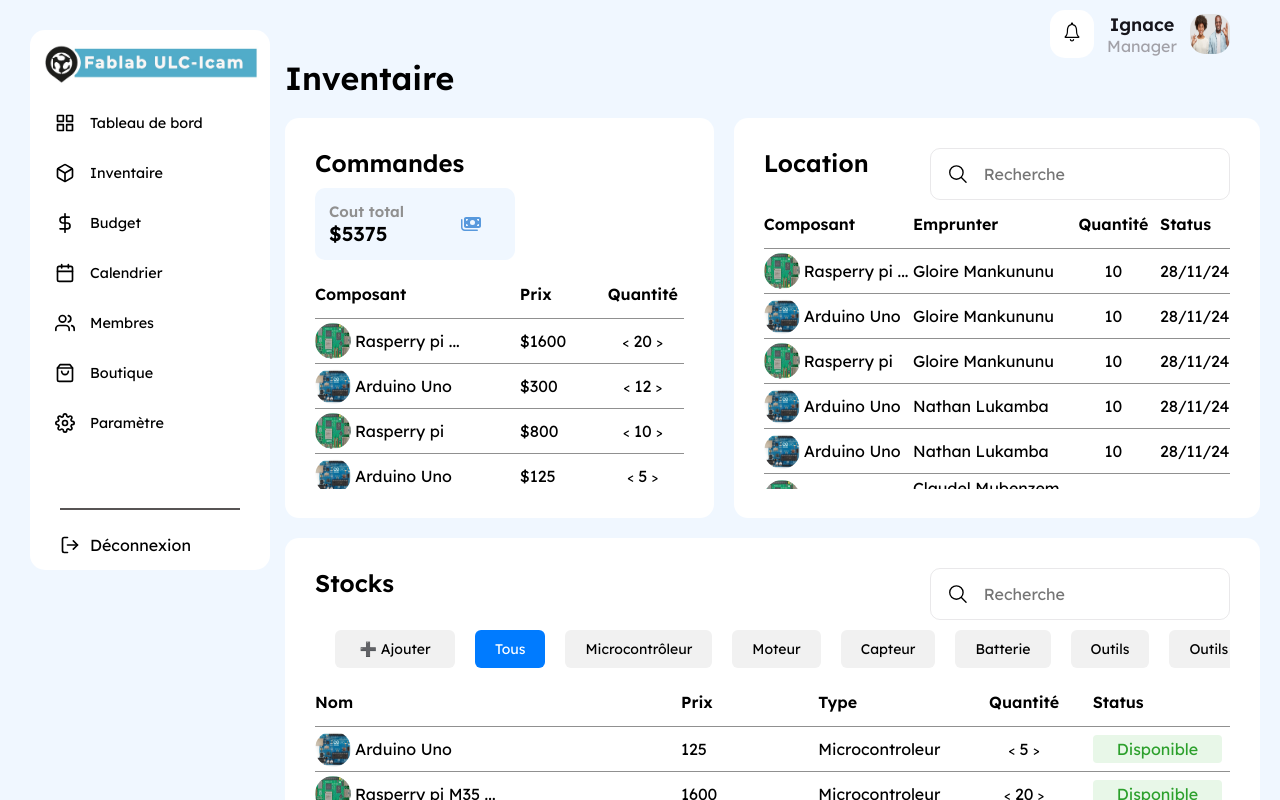
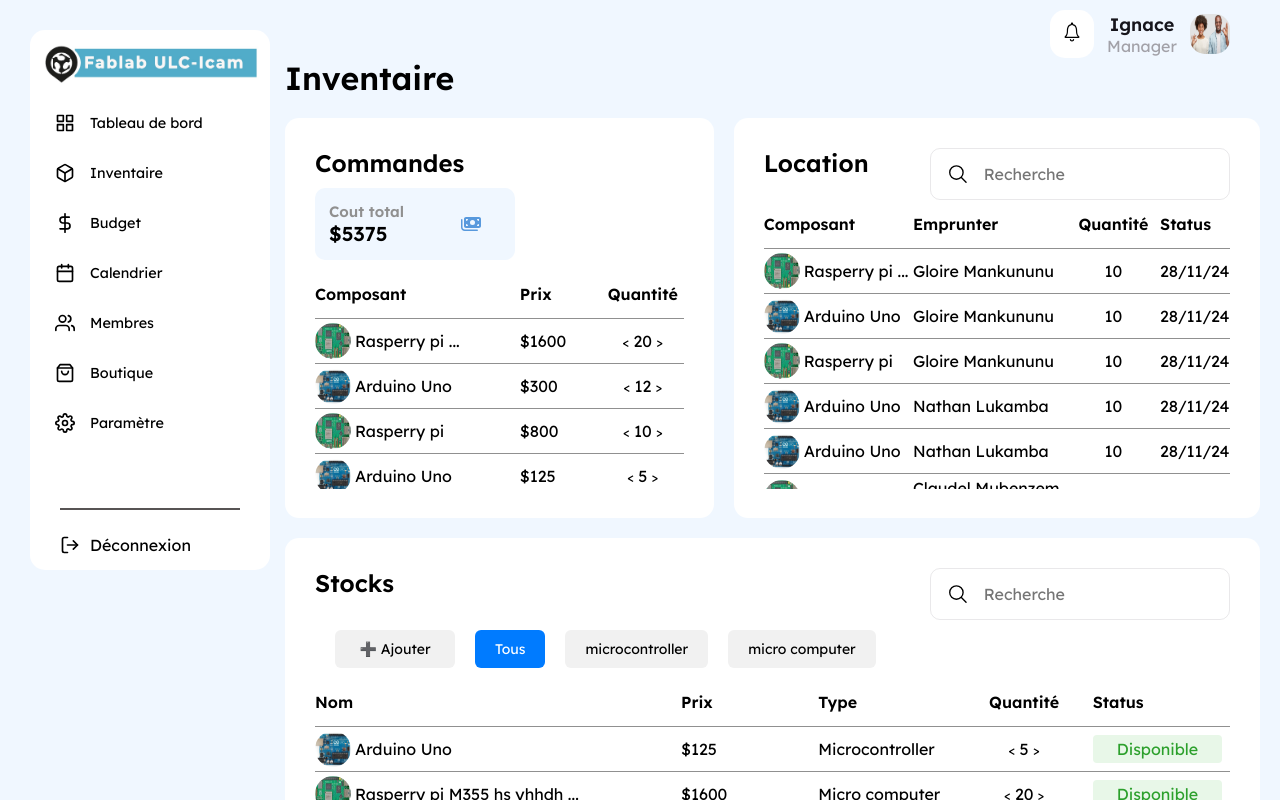
Before and after one commit to Coder-Edge/USI-Fablab, a React (Vite) app: page / in a window 1280 px wide. Shown: the top 800 px of the page. Built offline with nearby package versions, Linux system fonts and the light colour scheme.

Commit message:
Fontend dynamique v2

```diff
--- a/src/Location/location.jsx
+++ b/src/Location/location.jsx
@@ -1,15 +1,32 @@
 import "./location.css"
 import { IoSearchOutline } from "react-icons/io5";
-import {borrows} from "../models/borows";
+import { borrows } from "../models/borows";
+import { useEffect, useState } from "react";
 
 const Location = () => {
+
+    // data acquisition
+    const [data, setData] = useState([])
+
+    useEffect(() => {
+        setData(borrows)
+    }, [])
+
+    // search
+    const [searchTerm, setSearchTerm] = useState([])
+
+    const handleSearch = (e) => {
+        let value = e.target.value.toLowerCase()
+        setSearchTerm(value)
+    }
+
     return (
         <div className="location">
             <div className="head">
                 <h2>Location</h2>
                 <div className="search">
                     <IoSearchOutline className="icon" />
-                    <input type="search" placeholder="Recherche" />
+                    <input type="search" placeholder="Recherche" onChange={handleSearch} />
                 </div>
             </div>
             <div className="table">
@@ -23,8 +40,13 @@ const Location = () => {
                         </tr>
                     </thead>
                     <tbody style={{ maxHeight: "240px" }}>
-                        {borrows.map((borrow, ind0) => (
-                            borrow.products.map((item, ind1) => (
+                        {data
+                        .map((borrow, ind0) => (
+                            borrow.products
+                            .filter((a) => {
+                                return a["product"].name.toLowerCase().includes(searchTerm) || borrow.user.name.toLowerCase().includes(searchTerm)
+                            })
+                            .map((item, ind1) => (
                                 <tr key={`${ind0}-${ind1}`}>
                                     <td className="component" style={{ width: "32%" }}>
                                         <div>
--- a/src/models/product.js
+++ b/src/models/product.js
@@ -26,23 +26,40 @@ class Product {
             this.is_available = is_available
         }
     }
+
+
+    /**
+     *
+     * @param {Array<Product>} list_of_product
+     * @returns
+     */
+    static getTypes(list_of_product) {
+        let types = []
+
+        list_of_product.map((product) => {
+            if (!types.includes(product.type)) {
+                types.push(product.type)
+            }
+        })
+        return types
+    }
 }
 
 let ListProducts = [
-    new Product({name: "Arduino Uno", quantity: 5, price: 25, image:"./src/assets/arduino.jpg", type: "Microcontroleur", is_available: true}),
-    new Product("Rasperry pi M355 hs yhhdh", 80, 20, "./src/assets/raspberry.jpg", "Microcontroleur" , true),
-    new Product("Arduino Uno", 25, 20, "./src/assets/arduino.jpg", "Microcontroleur", true),
-    new Product("Rasperry pi", 80, 20, "./src/assets/raspberry.jpg", "Microcontroleur", true),
-    new Product("Arduino Uno", 25, 20, "./src/assets/arduino.jpg", "Microcontroleur", false),
-    new Product("Rasperry pi", 80, 20, "./src/assets/raspberry.jpg", "Microcontroleur", true),
-    new Product("Arduino Uno", 25, 20, "./src/assets/arduino.jpg", "Microcontroleur", true),
-    new Product("Rasperry pi", 80, 20, "./src/assets/raspberry.jpg", "Microcontroleur", true),
-    new Product("Arduino Uno", 25, 20, "./src/assets/arduino.jpg", "Microcontroleur", false),
-    new Product("Rasperry pi", 80, 20, "./src/assets/raspberry.jpg", "Microcontroleur", true),
-    new Product("Arduino Uno", 25, 20, "./src/assets/arduino.jpg", "Microcontroleur", false),
-    new Product("Rasperry pi", 80, 20, "./src/assets/raspberry.jpg", "Microcontroleur", true),
-    new Product("Arduino Uno", 25, 20, "./src/assets/arduino.jpg", "Microcontroleur", true),
-    new Product("Rasperry pi", 80, 20, "./src/assets/raspberry.jpg", "Microcontroleur", true),
+    new Product({name: "Arduino Uno", quantity: 5, price: 25, image:"./src/assets/arduino.jpg", type: "Microcontroller", is_available: true}),
+    new Product("Rasperry pi M355 hs yhhdh hyedygedeydudueudhedhuehduehd", 80, 20, "./src/assets/raspberry.jpg", "Micro computer" , true),
+    new Product("Arduino Uno", 25, 20, "./src/assets/arduino.jpg", "Microcontroller", true),
+    new Product("Rasperry pi", 80, 20, "./src/assets/raspberry.jpg", "Micro computer", true),
+    new Product("Arduino Uno", 25, 20, "./src/assets/arduino.jpg", "Microcontroller", false),
+    new Product("Rasperry pi", 80, 20, "./src/assets/raspberry.jpg", "Micro computer", true),
+    new Product("Arduino Uno", 25, 20, "./src/assets/arduino.jpg", "Microcontroller", true),
+    new Product("Rasperry pi", 80, 20, "./src/assets/raspberry.jpg", "Micro computer", true),
+    new Product("Arduino Uno", 25, 20, "./src/assets/arduino.jpg", "Microcontroller", false),
+    new Product("Rasperry pi", 80, 20, "./src/assets/raspberry.jpg", "Micro computer", true),
+    new Product("Arduino Uno", 25, 20, "./src/assets/arduino.jpg", "Microcontroller", false),
+    new Product("Rasperry pi", 80, 20, "./src/assets/raspberry.jpg", "Micro computer", true),
+    new Product("Arduino Uno", 25, 20, "./src/assets/arduino.jpg", "Microcontroller", true),
+    new Product("Rasperry pi", 80, 20, "./src/assets/raspberry.jpg", "Micro computer", true),
 ]
 
 export { Product, ListProducts }
--- a/src/stocks/stocks.jsx
+++ b/src/stocks/stocks.jsx
@@ -1,6 +1,7 @@
 import "./stocks.css"
 import { IoSearchOutline } from "react-icons/io5";
-import { ListProducts } from "../models/product";
+import { Product, ListProducts } from "../models/product";
+import { useEffect, useState } from "react";
 
 const Stocks = () => {
 
@@ -8,30 +9,67 @@ const Stocks = () => {
     const sup = ">"
     const inf = "<"
 
+    //data acquisition
+    const [data, setData] = useState([])
+    const [types, setTypes] = useState([])
+    useEffect(() => {
+        setData(ListProducts)
+        setTypes(Product.getTypes(ListProducts))
+    }, [])
+
+    //search
+    const [searchTerm, setSearchTerm] = useState("")
+    const handleSearchTerm = (e) => {
+        let value = e.target.value.toLowerCase()
+        setSearchTerm(value)
+    }
+
+    //active button
+    const [btnActive, setBtnActive] = useState("")
+    const activeBtn = (btn) => {
+        setBtnActive(btn)
+    }
+
+    // Filter type data
+    const [type, setType] = useState('')
+    // product types
+
+    const setFilter = (e) => {
+        let value = e.target.value.toLowerCase()
+        if (type != value) {
+            setType(value)
+        }
+    }
+
     return (
         <div className="stocks">
             <div className="head">
                 <h2>Stocks</h2>
                 <div className="search">
                     <IoSearchOutline className="icon" />
-                    <input type="search" placeholder="Recherche" />
+                    <input type="search" placeholder="Recherche" onChange={handleSearchTerm} />
                 </div>
 
             </div>
             <div className="toolbar">
                 <button>➕ Ajouter</button>
-                <button className="active">Tous</button>
-                <button>Microcontrôleur</button>
-                <button>Moteur</button>
-                <button>Capteur</button>
-                <button>Batterie</button>
-                <button>Outils</button>
-                <button>Outils</button>
-                <button>Moteur</button>
-                <button>Capteur</button>
-                <button>Outils</button>
-                <button>Outils</button>
-                <button>Outils</button>
+                <button className={btnActive == "" ? "active" : ""} onClick={(e) => {
+                    setFilter(e)
+                    activeBtn("")
+                }}>Tous
+                </button>
+                {types.map((productType, index) => (
+                    <button key={index}
+                        className={btnActive == productType.toLowerCase() ? "active" : ""}
+                        style={{ whiteSpace: "nowrap" }}
+                        value={productType.toLowerCase()}
+                        onClick={(e) => {
+                            setFilter(e)
+                            activeBtn(productType.toLowerCase())
+                        }}>
+                        {productType.toLowerCase()}
+                    </button>
+                ))}
             </div>
 
 
@@ -48,16 +86,22 @@ const Stocks = () => {
                     </thead>
 
                     <tbody style={{ maxHeight: "280px" }}>
-                    {ListProducts.map((product, index) => (
+                        {data
+                            .filter((product) => {
+                                return product.type.toLowerCase().includes(searchTerm) || product.name.toLowerCase().includes(searchTerm)
+                            })
+                            .filter((product) => {
+                                return product.type.toLowerCase().match(type)
+                            }).map((product, index) => (
                                 <tr key={index}>
                                     <td className="component" style={{ width: "40%" }}>
                                         <div >
                                             <img src={product.image} alt={product.name} />
-                                    {product.name.length <= 15 ? product.name: `${product.name.slice(0, 15)} ...`}
+                                            {product.name.length <= 27 ? product.name : `${product.name.slice(0, 25)} ...`}
                                         </div>
                                     </td>
                                     <td className="price" style={{ width: "15%" }}>
-                                {product.price * product.quantity}
+                                        ${product.price * product.quantity}
                                     </td>
                                     <td className="type" style={{ width: "15%" }}>
                                         {product.type}
@@ -67,52 +111,14 @@ const Stocks = () => {
                                         <span>{product.quantity}</span>
                                         <button className="btn">{sup}</button>
                                     </td>
-                            <td className={product.is_available ? "status available": "status unavailable"} style={{ width: "15%" }}>
-                                <p>{product.is_available ? "Disponible": "Pas disponible"}</p>
+                                    <td className={product.is_available ? "status available" : "status unavailable"} style={{ width: "15%" }}>
+                                        <p>{product.is_available ? "Disponible" : "Pas disponible"}</p>
                                     </td>
                                 </tr>
                             ))}
                     </tbody>
                 </table>
             </div>
-
-            {/*<div className="table">
-                <table className="table-commands">
-                <thead>
-                    <tr>
-                        <th className="product-name">Nom</th>
-                        <th className="price">Prix</th>
-                        <th className="emprunter">Type</th>
-                        <th className="quantity">Quantité</th>
-                        <th>Status</th>
-                    </tr>
-                </thead>
-                <tbody>
-                    {ListProducts.map((product, index) => (
-                        <tr key={index}>
-                            <td className="product-name">
-                                <div >
-                                    <img src={product.image} alt={product.name} />
-                                    {product.name.length <= 15 ? product.name: `${product.name.slice(0, 15)} ...`}
-                                </div>
-                            </td>
-                                <td className="price">
-                                    {product.price * product.quantity}
-                            </td>
-                            <td className="emprunter">
-                                {product.type}
-                            </td>
-                            <td className="quantity">
-                                <p>&lt;20&gt;</p>
-                            </td>
-                            <td className="status available">
-                                Disponible
-                            </td>
-                        </tr>
-                    ))}
-                    </tbody>
-                </table>
-            </div>*/}
         </div>
     )
 }
```
Lines whose indentation alone changed are shown as unchanged.
